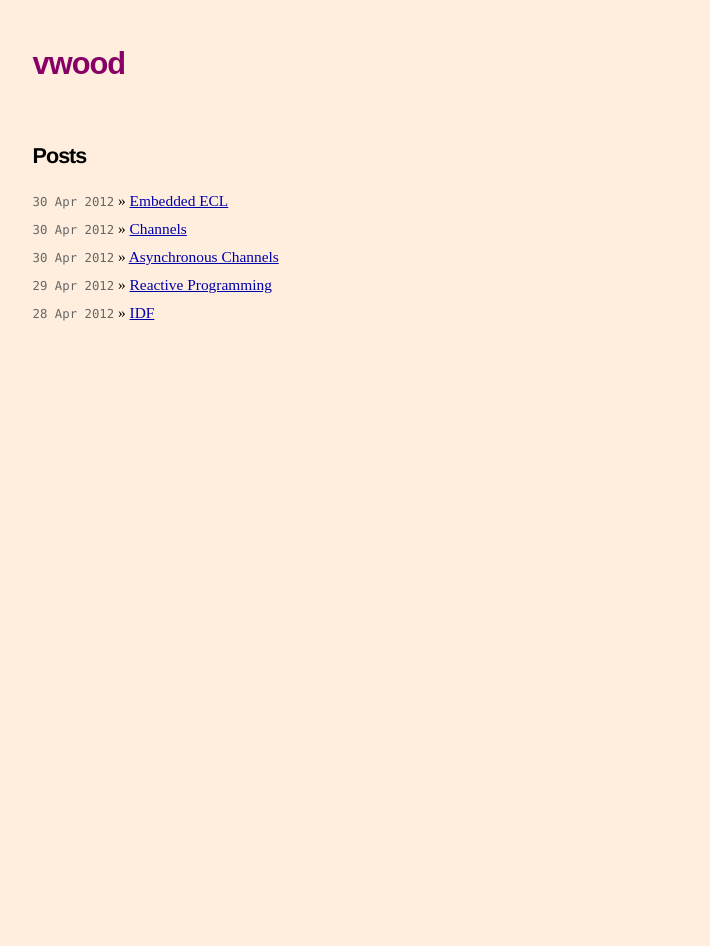
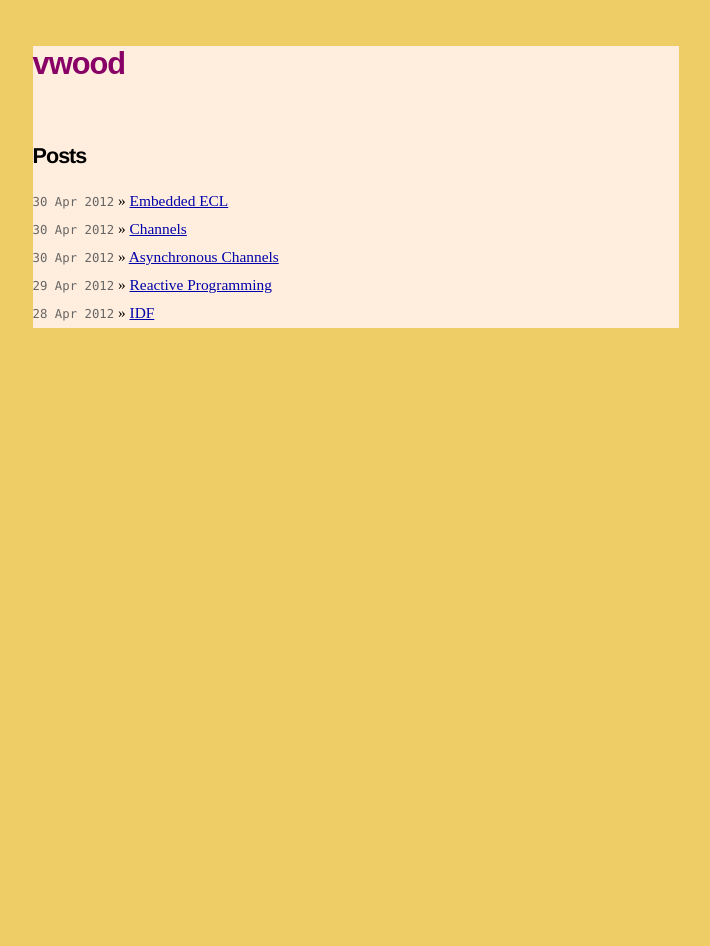
Before and after one commit to vwood/vwood.github.com, a Jekyll site: the page built from index.html, in a window 1280 px wide. Shown: the whole page, without its empty margins (284-994 px from the left). Built offline with Jekyll 4.4.1, drawn with Linux system fonts in a browser that asks for light colours.

Commit message:
Background style change

```diff
--- a/css/style.css
+++ b/css/style.css
@@ -8,7 +8,7 @@ html, body {
 }
 
 body {
-    background-color: #fed;
+    background-color: #ec6;
     font: 14px serif;
     text-align: center;
 }
@@ -69,6 +69,7 @@ ul.posts span {
 }
 
 .site {
+    background-color: #fed;
     font-size: 110%;
     text-align: justify;
     width: 42em;
```
